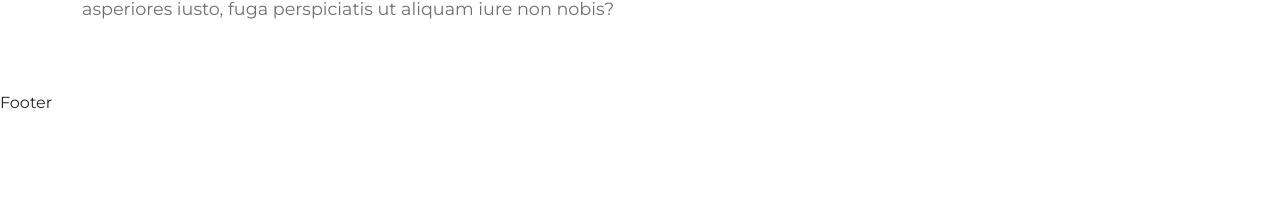
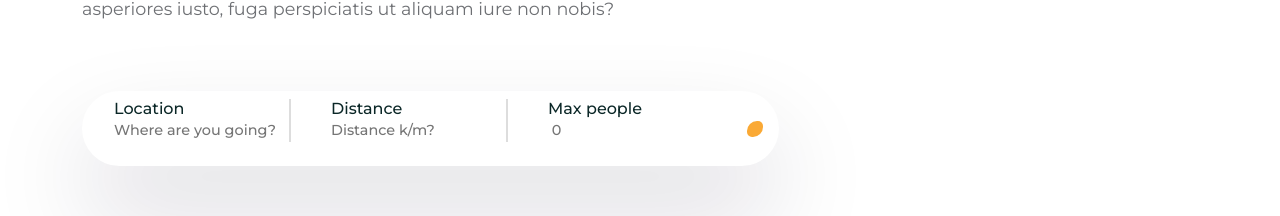
Before and after one commit to CLIFF-MUDIGO/tour-management, a React (Create React App) app in the folder frontend/: page /home in a window 1280 px wide. Shown: the part 562-778 px from the top of the page. Built offline with nearby package versions, Linux system fonts and the light colour scheme; the HTML template or start-up script is replaced by a standard one; a web font is replaced by a local one.

Commit message:
:sparkles: searchbar

```diff
--- a/frontend/src/Pages/Home.jsx
+++ b/frontend/src/Pages/Home.jsx
@@ -6,6 +6,8 @@
 import heroVideo from '../assets/images/hero-video.mp4';
 import worldImg from '../assets/images/world.png';
 import Subtitle from './../shared/Subtitle';
+
+import SearchBar from '../shared/SearchBar';
 
 const Home = () => (
   <>
@@ -41,6 +43,7 @@
               <img src={heroImg02} alt="" />
             </div>
           </Col>
+          <SearchBar/>
         </Row>
       </Container>
     </section>
--- a/frontend/src/shared/SearchBar.jsx
+++ b/frontend/src/shared/SearchBar.jsx
@@ -0,0 +1,39 @@
+
+import React from 'react'
+import './search-bar.css'
+import{ Col, Form, FormGroup} from 'reactstrap'
+const SearchBar = () => {
+return <Col lg='12'>
+    <div className='search__bar'>
+        <Form className='d-flex align-items-center gap-4'>
+            <FormGroup className='d-flex gap-3 form__group form__group-fast'>
+                <span><i class="ri-map-pin-line"></i></span>
+                <div>
+                    <h6>Location</h6>
+                    <input type="text" placeholder='Where are you going?'/>
+                </div>
+            </FormGroup>
+            <FormGroup className='d-flex gap-3 form__group form__group-fast'>
+                <span><i class="ri-map-pin-time-line"></i></span>
+                <div>
+                    <h6>Distance</h6>
+                    <input type="number" placeholder='Distance k/m?'/>
+                </div>
+            </FormGroup>
+            <FormGroup className='d-flex gap-3 form__group form__group-last'>
+                <span><i class="ri-group-line"></i></span>
+                <div>
+                    <h6>Max people</h6>
+                    <input type="number" placeholder=' 0'/>
+                </div>
+            </FormGroup>
+            <span className="search__icon" type='submit'>
+            <i class="ri-search-line"></i>
+            </span>
+
+        </Form>
+    </div>
+</Col>
+}
+
+export default SearchBar
--- /dev/null
+++ b/frontend/src/shared/search-bar.css
@@ -0,0 +1,39 @@
+.search__bar{
+    padding: 0.5rem 1rem;
+    border-radius: 50px;
+    box-shadow: rgba(17,12, 46, 0.15) 0px 48px 100px 0px;
+    width: max-content;
+    margin-top: 50px;
+}
+.form__group span{
+    font-size: 1.8rem;
+    color: #ee6e6e;
+}
+.form__group input{
+    border: none;
+    font-size: 0.9rem;
+    color: var(--heading-color);
+    font-weight: 500;
+
+}
+
+.form__group input:focus {
+    outline: none;
+}
+.form__group h6{
+    margin-bottom: 0;
+}
+
+
+
+.form__group-fast {
+    border-right: 2px solid #ddd;
+}
+.search__icon{
+    font-style: 1.6rem;
+    padding: 0.5rem;
+    background: var(--secondary-color);
+    color: #fff;
+    border-radius: 10px 5px 10px 5px;
+    cursor: pointer;
+}
```
